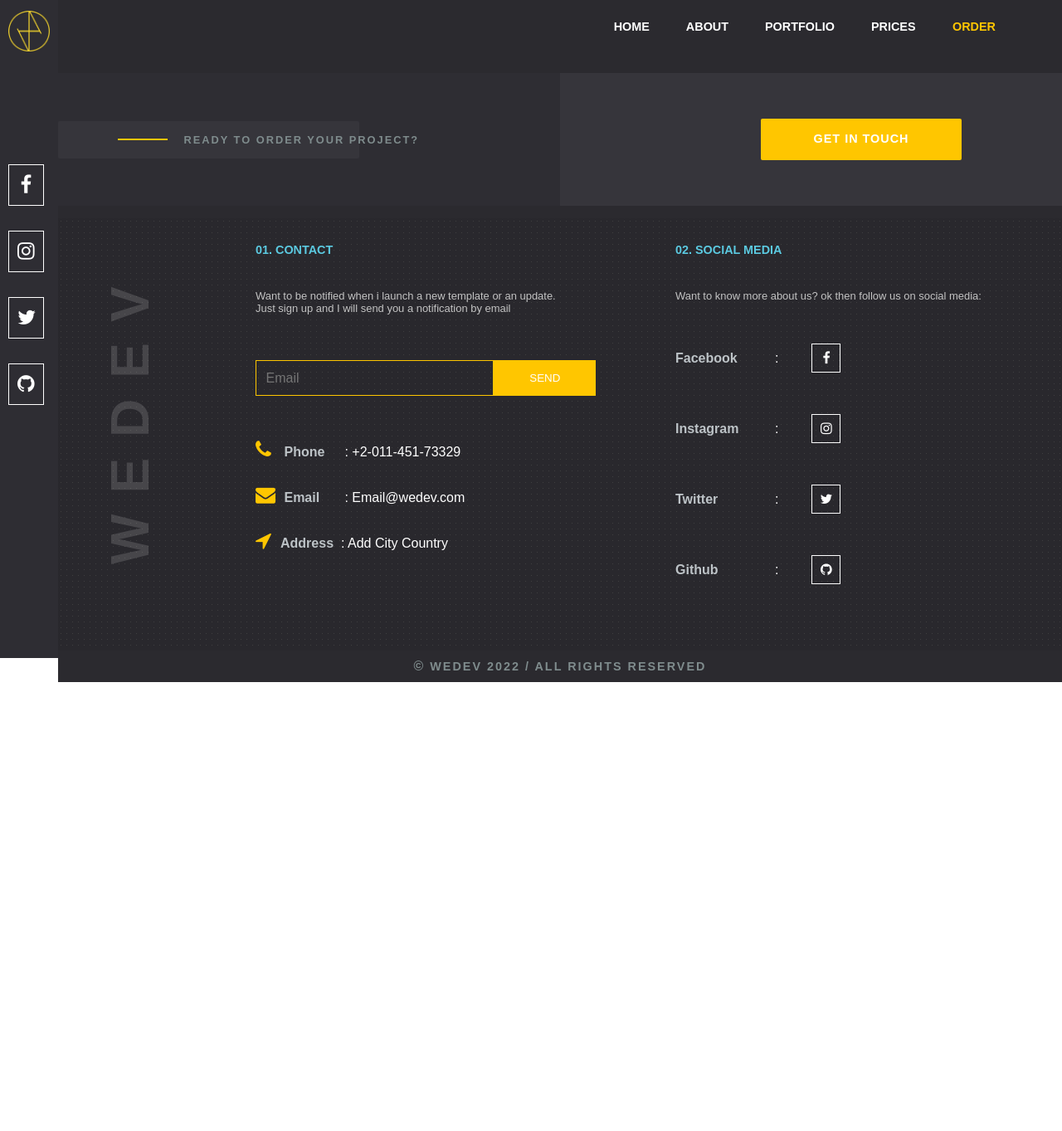
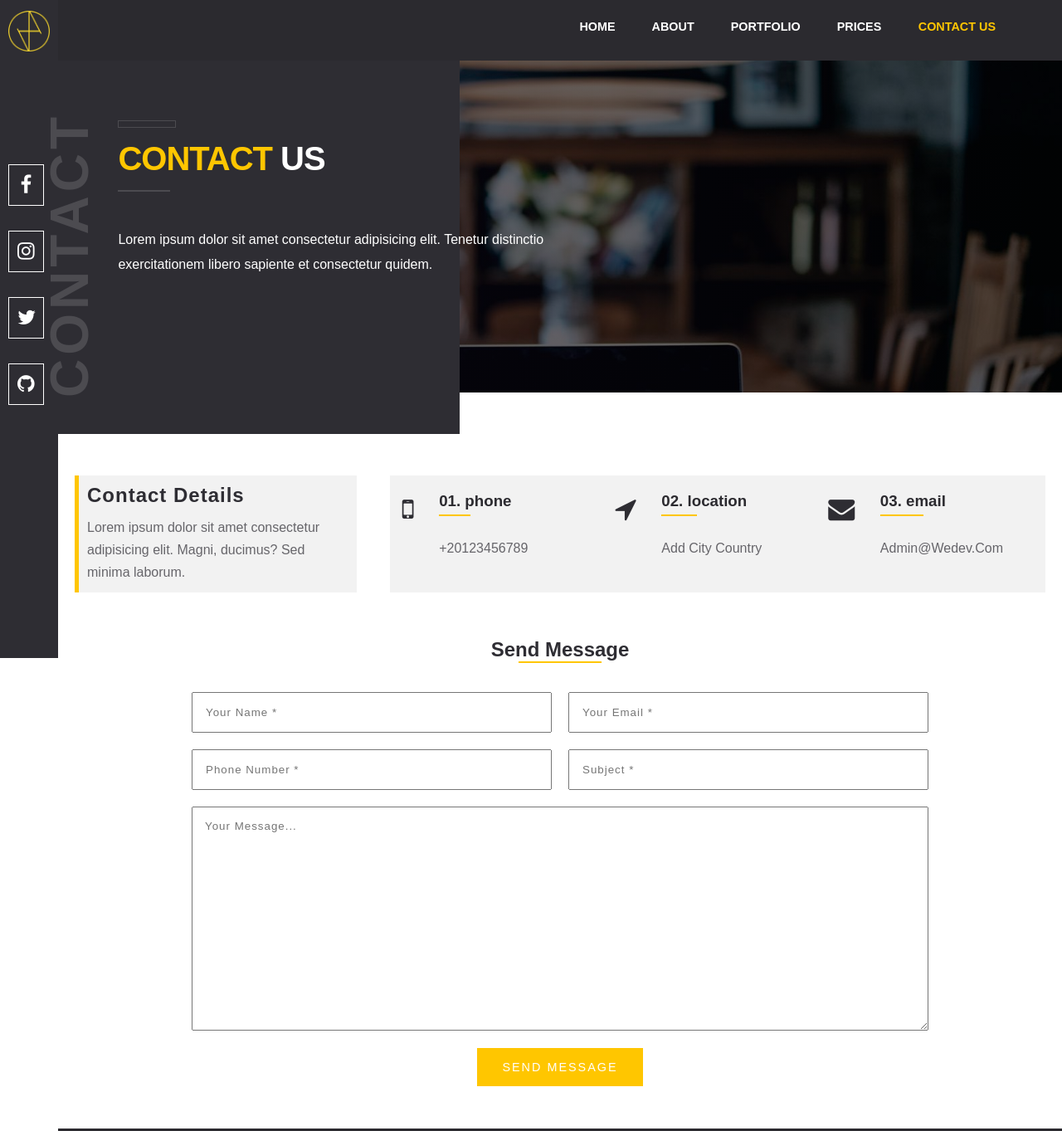
Before and after one commit to moaelkady/PSG-Theme-A-Pug-Sass-and-Gulp-Project, a website: page stage/html/contactus.pug in a window 1280 px wide. Shown: the part 7-1370 px from the top of the page at 83% size. Before the commit the page ends 829 px from the top, so only its background shows below. Drawn offline with nearby package versions, Linux system fonts and the light colour scheme; files that its build step writes are made by us from their sources; files whose address does not match are found by name.

Commit message:
added contact page

```diff
--- a/stage/css/sass/pages/_contact.scss
+++ b/stage/css/sass/pages/_contact.scss
@@ -0,0 +1,220 @@
+.page {
+  .page-content {
+    .contact-view {
+      .container {
+        .contact-header {
+          display: flex;
+          position: relative;
+          color: $flatWhite;
+          margin-bottom: 70px;
+          .div-left {
+            .float-word {
+              span {
+                position: absolute;
+                bottom: -80px;
+                left: -23px;
+                text-transform: uppercase;
+                font-weight: 900;
+                font-size: 4em;
+                color: $flatWhiteAlt;
+                letter-spacing: 5px;
+                transform: rotate(270deg);
+                transform-origin: 0 0;
+                z-index: 1;
+              }
+            }
+            .content {
+              position: absolute;
+              top: 0;
+              left: 0;
+              margin: 0;
+              padding: 30px;
+              background-color: $flatDark;
+              width: 40%;
+              white-space: nowrap;
+              height: 450px;
+              h1 {
+                text-transform: uppercase;
+                margin: 10%;
+                font-weight: 900;
+                font-size: 2.5em;
+                letter-spacing: -1px;
+                &::before {
+                  content: "";
+                  display: block;
+                  width: 20%;
+                  height: 7px;
+                  border: 1px solid $flatWhiteAlt;
+                  margin-bottom: 15px;
+                }
+                &::after {
+                  content: "";
+                  display: block;
+                  width: 18%;
+                  height: 0px;
+                  border: 0.5px solid $flatWhiteAlt;
+                  margin-top: 15px;
+                }
+              }
+              p {
+                margin: 10%;
+                font-size: 1em;
+                line-height: 1.9;
+                font-weight: 400;
+              }
+            }
+          }
+          .div-right {
+            width: 100%;
+            height: 400px;
+            background: linear-gradient(
+                90deg,
+                rgba(9, 3, 19, 0.658),
+                rgba(0, 0, 0, 0.6)
+              ),
+              url(../src/facts.jpg);
+            background-size: cover;
+            background-attachment: fixed;
+            .img {
+              .bgimg {
+              }
+            }
+          }
+        }
+        .contact-details {
+          display: flex;
+          .details-heading {
+            width: 30%;
+            padding: 10px;
+            background-color: $ultraLightBG;
+            margin: 30px 20px;
+            border-left: 5px solid $primary;
+            h1 {
+              text-transform: capitalize;
+              font-size: 1.5em;
+              margin-bottom: 11px;
+              font-weight: 900;
+              letter-spacing: 1px;
+              color: $flatBlackAlt;
+            }
+            p {
+              font-size: 1em;
+              line-height: 1.7;
+              font-weight: 500;
+              color: $flatBlackLight;
+            }
+          }
+          .details-desc {
+            width: 70%;
+            display: flex;
+            background-color: $ultraLightBG;
+            padding: 10px;
+            margin: 30px 20px;
+            .box {
+              display: flex;
+              width: 33.33%;
+              .icon {
+                font-size: 2em;
+                margin: 5px;
+                color: $flatBlackAlt;
+                i {
+                  margin-top: 10px;
+                }
+              }
+              .details {
+                margin-left: 10%;
+                h3 {
+                  color: $flatBlack;
+                  padding: 10px 0;
+                  margin-bottom: 20px;
+                  &::after {
+                    content: "";
+                    display: block;
+                    width: 35%;
+                    height: 2px;
+                    background-color: $primary;
+                    margin-top: 5px;
+                  }
+                }
+                p {
+                  color: $flatBlackLight;
+                  text-transform: capitalize;
+                }
+              }
+            }
+          }
+        }
+        .form-header {
+          h2 {
+            text-align: center;
+            margin-top: 25px;
+            margin-bottom: -25px;
+            color: $flatBlackAlt;
+            &::after {
+              content: "";
+              display: block;
+              width: 100px;
+              margin-top: 20px;
+              height: 2px;
+              background-color: $primary;
+              margin: auto;
+            }
+          }
+        }
+        .contact-form {
+          display: block;
+          width: 80%;
+          margin: auto;
+          padding: 50px 30px;
+          form {
+            text-transform: capitalize;
+            .form-row {
+              display: flex;
+              input {
+                width: 50%;
+                margin: 10px;
+                padding: 15px;
+                letter-spacing: 1px;
+                color: $flatBlackLight;
+                transition: 0.3s ease;
+                &:focus-visible {
+                  outline: $flatBlueAlt auto 1px;
+                }
+              }
+              textarea {
+                width: 100%;
+                margin: 10px;
+                padding: 15px;
+                height: 270px;
+                letter-spacing: 1px;
+                color: $flatBlackLight;
+                &:focus-visible {
+                  outline: $flatBlueAlt auto 1px;
+                }
+              }
+            }
+            .form-submit {
+                text-align: center;
+                margin-top: 10px;
+              input {
+                font-size: 0.9em;
+                font-weight: 400;
+                text-transform: uppercase;
+                border: 1px solid $flatWhite;
+                background-color: $primary;
+                color: $flatWhite;
+                padding: 15px 30px;
+                letter-spacing: 2px;
+                box-shadow: inset 0 0 0 0 $primary;
+                transition: ease-out 0.4s;
+                &:hover {
+                    box-shadow: inset 400px 0 0 0 $primaryAlt;
+                }
+              }
+            }
+          }
+        }
+      }
+    }
+  }
+}
--- a/stage/css/sass/variables/_colors.scss
+++ b/stage/css/sass/variables/_colors.scss
@@ -23,4 +23,5 @@ $flatDarkAlt: #36353b;
 $flatDarkAltLight: #36353b84;
 
 $lightBG: #36353b33;
+$ultraLightBG: #36353b10;
 $flatOffwhite: #fdfaf4;
--- a/stage/html/pug/components/contact.pug
+++ b/stage/html/pug/components/contact.pug
@@ -0,0 +1,50 @@
+.contact-view
+    .container
+        .contact-header
+            .div-left
+                .float-word
+                    span contact
+                .content
+                    h1 <span class='primary'>Contact</span> us
+                    p Lorem ipsum dolor sit amet consectetur adipisicing elit. Tenetur distinctio<br> exercitationem libero sapiente et consectetur quidem.
+            .div-right
+                .img
+                    .bgimg
+
+        .contact-details
+            .details-heading
+                h1 contact details
+                p Lorem ipsum dolor sit amet consectetur adipisicing elit. Magni, ducimus? Sed minima laborum.
+            .details-desc
+                .box
+                    .icon
+                        <i class="fa fa-mobile"></i>
+                    .details
+                        h3 01. phone
+                        p +20123456789
+                .box
+                    .icon
+                        <i class="fa fa-location-arrow"></i>
+                    .details
+                        h3 02. location
+                        p add city country
+                .box
+                    .icon
+                        <i class="fa fa-envelope"></i>
+                    .details
+                        h3 03. email
+                        p admin@wedev.com
+        .form-header
+            h2 Send Message
+        .contact-form
+            form(action='' method='')
+                .form-row
+                    input(type='text', name='username', placeholder='Your Name *')
+                    input(type='email', name='email', placeholder='Your Email *')
+                .form-row
+                    input(type='number', name='phone', placeholder='Phone Number *')
+                    input(type='text', name='subject', placeholder='Subject *')
+                .form-row
+                    textarea(name="msg", placeholder='Your Message...')
+                .form-submit
+                    input(type="submit", value='Send Message')
--- a/stage/html/pug/layout/header.pug
+++ b/stage/html/pug/layout/header.pug
@@ -9,7 +9,7 @@
         li
             a(href='order.html') PRICES
         li
-            a(href='contactus.html') ORDER
+            a(href='contactus.html') CONTACT US
 
     .logo
         img(src="src/logo.png", alt="logo img")
```
Also changed, not shown: dist/about.html, dist/contactus.html, dist/css/main.css, dist/index.html, dist/order.html, dist/portfolio.html, 1 other file.
